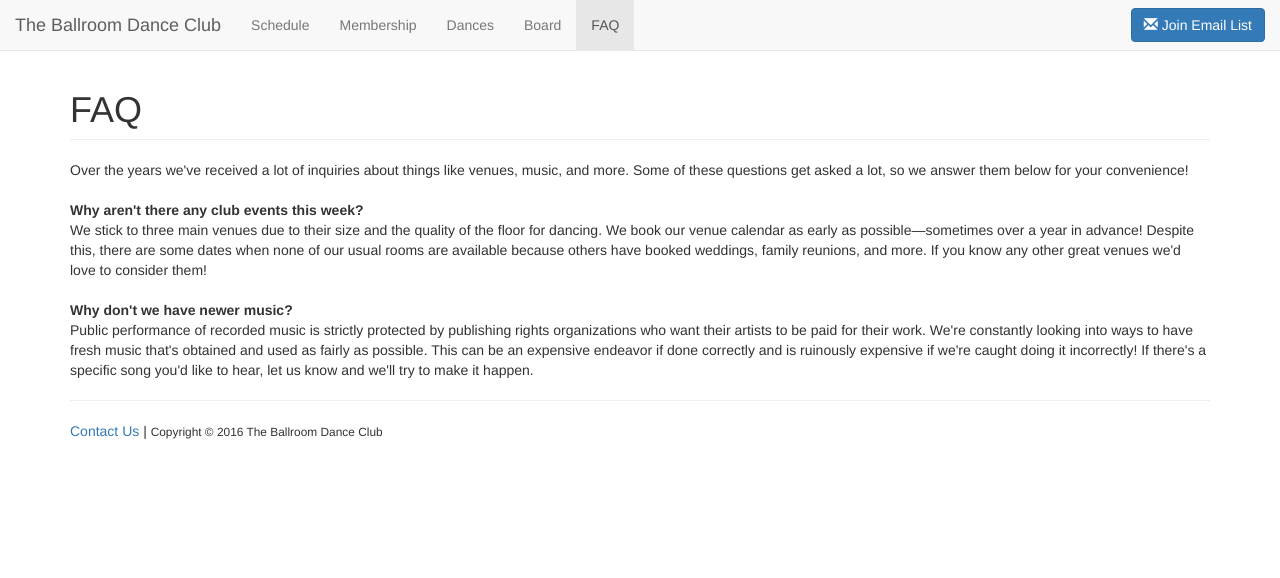
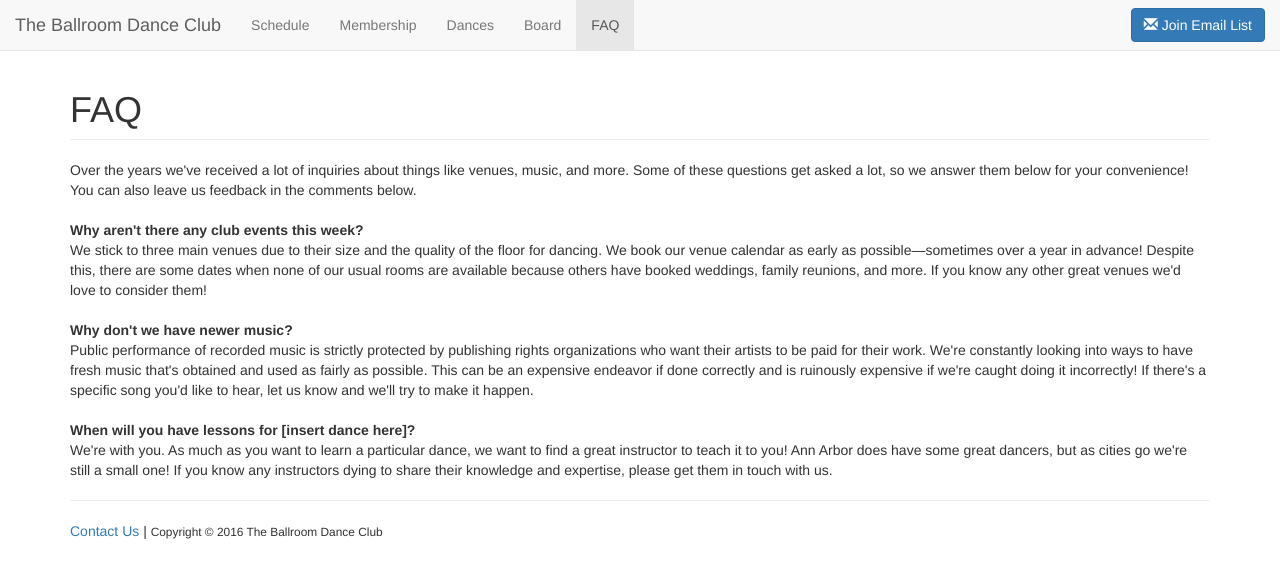
Before and after one commit to ballroom-dance-club/ballroom-dance-club.github.io, a Jekyll site: the page built from faq.html, in a window 1280 px wide. Shown: the top 578 px of the page. Built offline with Jekyll 4.4.1, drawn with Linux system fonts in a browser that asks for light colours; nearby versions of some CDN libraries; comment, search, counter and statistics services are not loaded.

Commit message:
Update FAQ page

```diff
--- a/_data/faq.yml
+++ b/_data/faq.yml
@@ -13,3 +13,9 @@
     This can be an expensive endeavor if done correctly and is ruinously expensive if we're
     caught doing it incorrectly! If there's a specific song you'd like to hear, let us know
     and we'll try to make it happen.
+- question: When will you have lessons for [insert dance here]?
+  answer: >
+    We're with you. As much as you want to learn a particular dance, we want to find
+    a great instructor to teach it to you! Ann Arbor does have some great dancers,
+    but as cities go we're still a small one! If you know any instructors dying to
+    share their knowledge and expertise, please get them in touch with us.
--- a/faq.html
+++ b/faq.html
@@ -7,6 +7,7 @@ description: We answer some questions we frequently hear at events and in our in
 <p>
     Over the years we've received a lot of inquiries about things like venues, music, and more.
     Some of these questions get asked a lot, so we answer them below for your convenience!
+    You can also leave us feedback in the comments below.
 </p>
 
 <dl>
```
